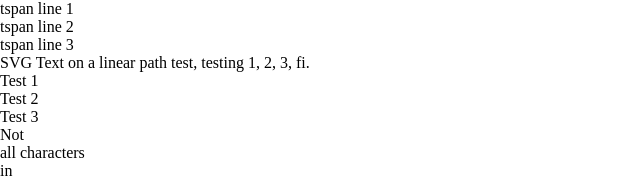
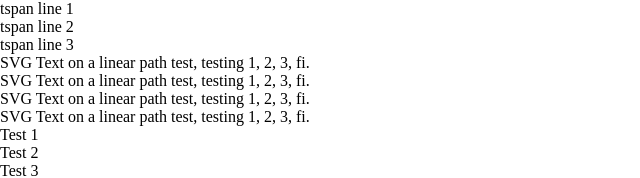
Before and after one commit to msand/RNSvgTextBug, a Next.js app: page / in a window 1280 px wide. Shown: the part 1188-1366 px from the top of the page, without its empty margins (0-640 px from the left). Built offline with nearby package versions, Linux system fonts and the light colour scheme.

Commit message:
Add midLine sharp/smooth and baselineShift example.
Upgrade gradle. Set sdk version to latest with all source code available.

```diff
--- a/src/components/Pallura.js
+++ b/src/components/Pallura.js
@@ -11,7 +11,8 @@ import Svg, {
   Polygon,
   G,
   Text,
-  TextPath
+  TextPath,
+  TSpan,
 } from "svgs";
 import Tiheys from "./Tiheys";
 import TiheysGraafi from "./TiheysGraafi";
@@ -402,7 +403,9 @@ export default ({ width, height, native, shadow }) =>
       strokeWidth="0.2px"
     >
       <TextPath href="#calorie" startOffset="52%">
-        22%
+        <TSpan dx="0">
+          22%
+        </TSpan>
       </TextPath>
     </Text>
     <Image
--- a/src/components/all.js
+++ b/src/components/all.js
@@ -47,7 +47,10 @@ export default ({ width, height, native, View, style, shadow }) =>
     <Skew width={width} height={height} native={native} />
     <ViewBox width={width} height={height} native={native} />
     <Request width={width} height={height} native={native} />
-    <Request2 width={width} height={height} native={native} />
+    <Request2 width={width} height={height} native={native} sharp={true} letterSpacing="0" />
+    <Request2 width={width} height={height} native={native} sharp={true} letterSpacing="1" />
+    <Request2 width={width} height={height} native={native} sharp={false} letterSpacing="0" />
+    <Request2 width={width} height={height} native={native} sharp={false} letterSpacing="1" />
     <ToapCircle width={width} height={height} native={native} />
     <TSpan06 width={width} height={height} native={native} />
     <Toap01 width={width} height={height} native={native} />
--- a/src/components/request2.js
+++ b/src/components/request2.js
@@ -1,8 +1,10 @@
 import React from "react";
 import Svg, { Defs, Rect, Path, Text, TextPath, TSpan, Use } from "svgs";
 // TODO investigate letter-spacing and start-offset
-export default ({ width, height, native }) =>
-  <Svg width={width} height={width * 440 / 660} viewBox="180 0 330 220">
+export default ({ width, height, native, sharp, letterSpacing }) =>
+  <Svg width={width} height={width * 240 / 330} viewBox="200 0 330 240"
+       xmlns="http://www.w3.org/2000/svg"
+       version="1.1">
     <Defs>
       <Path id="textpath" d="M225,150 v-80 h240 v80 Z" />
     </Defs>
@@ -17,14 +19,18 @@ export default ({ width, height, native }) =>
       fontFamily="AvenirNextLTPro-Regular"
       fontSize="24"
       wordSpacing="0"
-      letterSpacing="0"
-      x="50"
+      letterSpacing={letterSpacing}
+      x="0"
       y="5"
+      style={{'font-kerning': 'none'}}
     >
-      <TextPath href="#textpath" startOffset="0%">
-        <TSpan dx="70" dy="-25">
+      <TextPath href="#textpath" startOffset="0%"
+                midLine={sharp ? 'sharp' : 'smooth'}
+      >
+        <TSpan dx="-369" dy="-5" baselineShift="10">
         SVG Text on a linear path test, testing 1, 2, 3, fi.
         </TSpan>
       </TextPath>
     </Text>
+    <Rect x="200" y="0" width="330" height="240" strokeWidth="1px" stroke="black" fill="none" />
   </Svg>;
```
Also changed, not shown: 3 other files (tests, documents, lock files or other folders).
